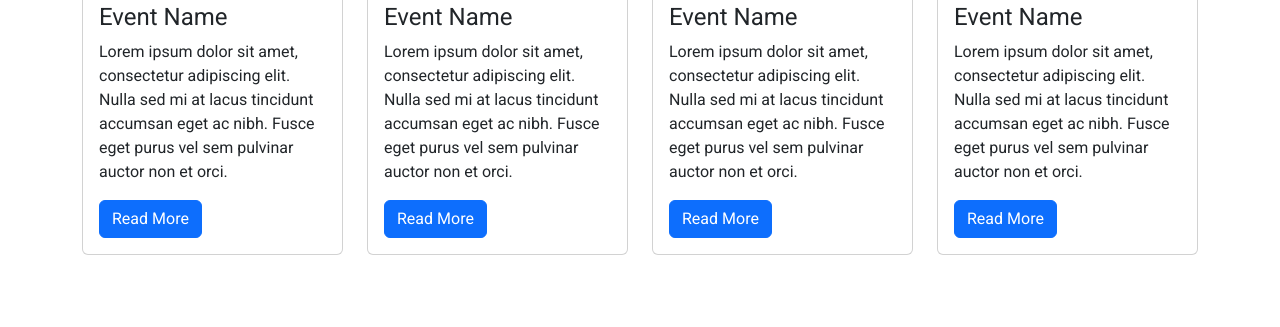
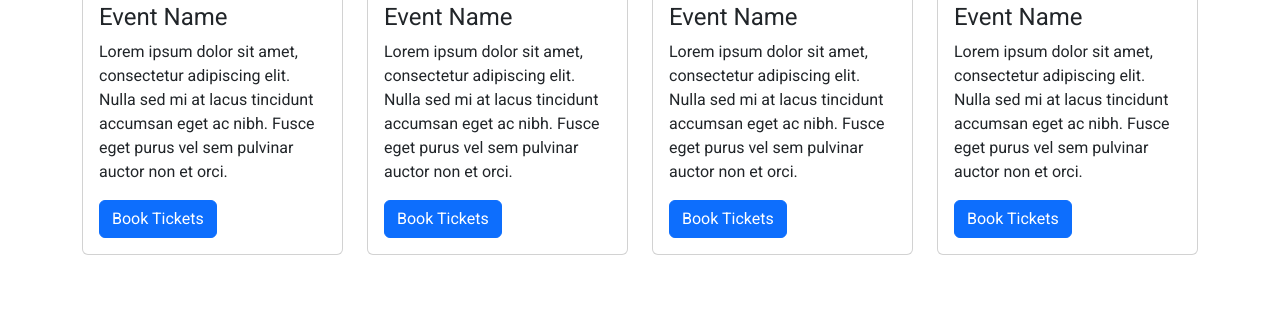
Before and after one commit to vishwanath-29/TicketEaze, a Flask app: page / in a window 1280 px wide. Shown: the part 1443-1770 px from the top of the page. Run offline with Flask 3, Linux system fonts and the light colour scheme.

Commit message:
Rotued first event to ticket Booking

```diff
--- a/templates/Home/Home.html
+++ b/templates/Home/Home.html
@@ -60,7 +60,7 @@
           <div class="card-body">
             <h4 class="card-title">Event Name</h4>
             <p class="card-text">Lorem ipsum dolor sit amet, consectetur adipiscing elit. Nulla sed mi at lacus tincidunt accumsan eget ac nibh. Fusce eget purus vel sem pulvinar auctor non et orci.</p>
-            <a href="#" class="btn btn-primary">Read More</a>
+            <a href="/event/booktickets" class="btn btn-primary">Book Tickets</a>
           </div>
         </div>
       </div>
@@ -70,7 +70,7 @@
           <div class="card-body">
             <h4 class="card-title">Event Name</h4>
             <p class="card-text">Lorem ipsum dolor sit amet, consectetur adipiscing elit. Nulla sed mi at lacus tincidunt accumsan eget ac nibh. Fusce eget purus vel sem pulvinar auctor non et orci.</p>
-            <a href="#" class="btn btn-primary">Read More</a>
+            <a href="#" class="btn btn-primary">Book Tickets</a>
           </div>
         </div>
       </div>
@@ -80,7 +80,7 @@
           <div class="card-body">
             <h4 class="card-title">Event Name</h4>
             <p class="card-text">Lorem ipsum dolor sit amet, consectetur adipiscing elit. Nulla sed mi at lacus tincidunt accumsan eget ac nibh. Fusce eget purus vel sem pulvinar auctor non et orci.</p>
-            <a href="#" class="btn btn-primary">Read More</a>
+            <a href="#" class="btn btn-primary">Book Tickets</a>
           </div>
         </div>
       </div>
@@ -90,7 +90,7 @@
           <div class="card-body">
             <h4 class="card-title">Event Name</h4>
             <p class="card-text">Lorem ipsum dolor sit amet, consectetur adipiscing elit. Nulla sed mi at lacus tincidunt accumsan eget ac nibh. Fusce eget purus vel sem pulvinar auctor non et orci.</p>
-            <a href="#" class="btn btn-primary">Read More</a>
+            <a href="/event/booktickets" class="btn btn-primary">Book Tickets</a>
           </div>
         </div>
       </div>
@@ -101,7 +101,7 @@
           <div class="card-body">
             <h4 class="card-title">Event Name</h4>
             <p class="card-text">Lorem ipsum dolor sit amet, consectetur adipiscing elit. Nulla sed mi at lacus tincidunt accumsan eget ac nibh. Fusce eget purus vel sem pulvinar auctor non et orci.</p>
-            <a href="#" class="btn btn-primary">Read More</a>
+            <a href="#" class="btn btn-primary">Book Tickets</a>
           </div>
         </div>
       </div>
@@ -111,7 +111,7 @@
           <div class="card-body">
             <h4 class="card-title">Event Name</h4>
             <p class="card-text">Lorem ipsum dolor sit amet, consectetur adipiscing elit. Nulla sed mi at lacus tincidunt accumsan eget ac nibh. Fusce eget purus vel sem pulvinar auctor non et orci.</p>
-            <a href="#" class="btn btn-primary">Read More</a>
+            <a href="#" class="btn btn-primary">Book Tickets</a>
           </div>
         </div>
       </div>
@@ -121,7 +121,7 @@
           <div class="card-body">
             <h4 class="card-title">Event Name</h4>
             <p class="card-text">Lorem ipsum dolor sit amet, consectetur adipiscing elit. Nulla sed mi at lacus tincidunt accumsan eget ac nibh. Fusce eget purus vel sem pulvinar auctor non et orci.</p>
-            <a href="#" class="btn btn-primary">Read More</a>
+            <a href="#" class="btn btn-primary">Book Tickets</a>
           </div>
         </div>
       </div>
@@ -131,7 +131,7 @@
           <div class="card-body">
             <h4 class="card-title">Event Name</h4>
             <p class="card-text">Lorem ipsum dolor sit amet, consectetur adipiscing elit. Nulla sed mi at lacus tincidunt accumsan eget ac nibh. Fusce eget purus vel sem pulvinar auctor non et orci.</p>
-            <a href="#" class="btn btn-primary">Read More</a>
+            <a href="#" class="btn btn-primary">Book Tickets</a>
           </div>
         </div>
       </div>
```
